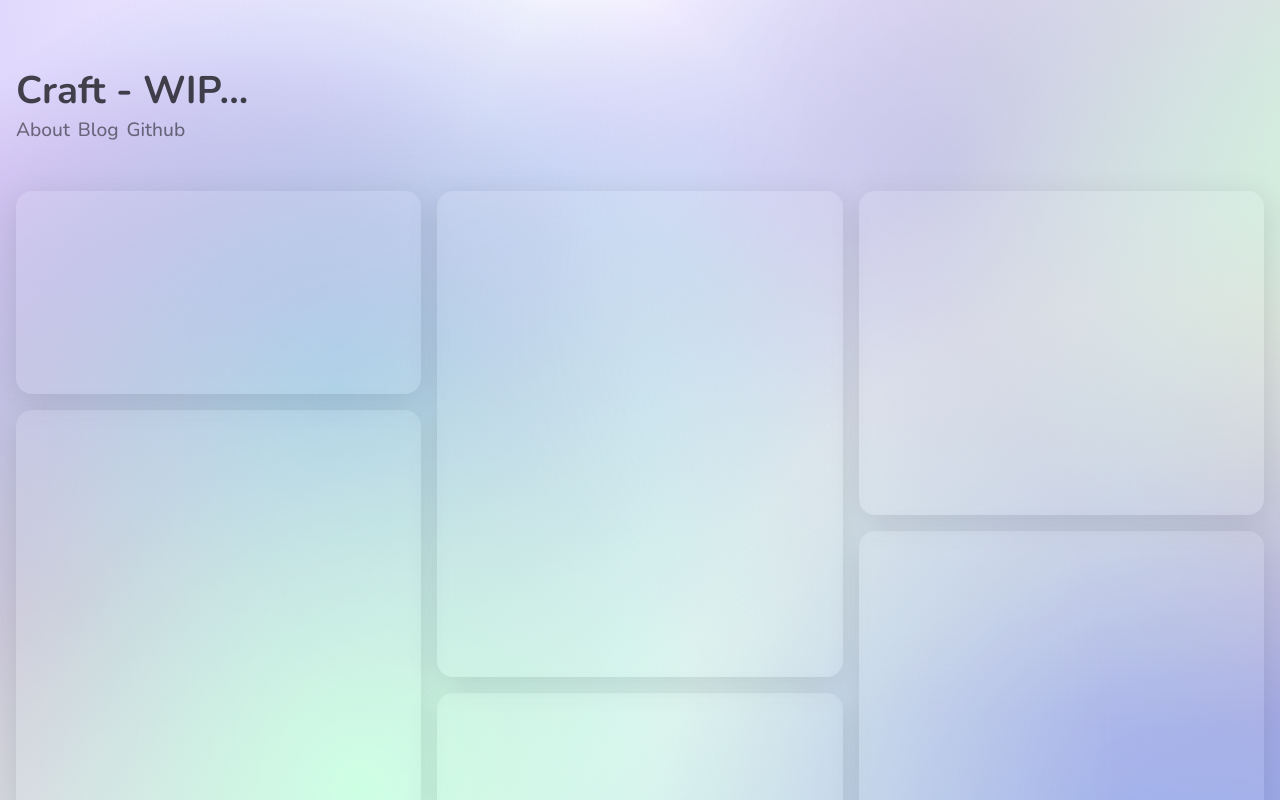
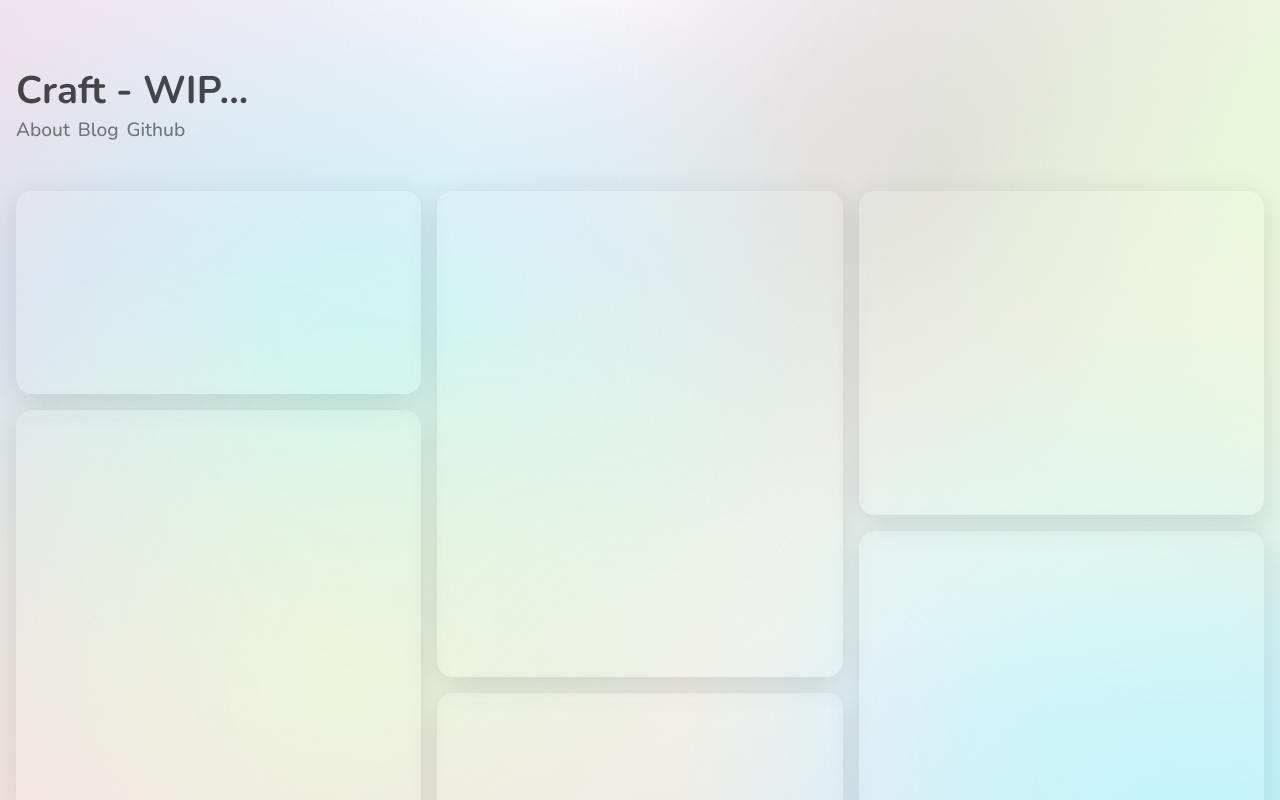
Before and after one commit to HoseungJang/craft.hoseung.me, a React app: page / in a window 1280 px wide. Shown: the top 800 px of the page. Built offline with nearby package versions, Linux system fonts and the light colour scheme.

Commit message:
fix gradient colors

```diff
--- a/src/pages/Main/components/Layout.tsx
+++ b/src/pages/Main/components/Layout.tsx
@@ -50,10 +50,10 @@ export function Layout({ children }: LayoutProps) {
   );
 }
 
-const red = "#f675a8";
-const green = "#c8ffe0";
-const blue = "#8ea7e9";
-const purple = "#beadfa";
+const red = "#fddde6";
+const green = "#e5fdd1";
+const blue = "#b9f3fc";
+const purple = "#d6cadd";
 
 function Background() {
   const [vw, vh] = useViewportSize();
@@ -88,7 +88,7 @@ function Background() {
             radial-gradient(at 100% 100%, ${purple} 0%, transparent 50%),
             radial-gradient(at 30% 50%, ${purple} 0%, transparent 30%),
             radial-gradient(at 80% 10%, ${purple} 0%, transparent 40%),
-            radial-gradient(at 80% 60%, ${red} 0%, transparent 30%);
+            radial-gradient(at 80% 60%, ${red} 0%, transparent 40%);
 
           @keyframes background-rotate {
             0% {
@@ -112,8 +112,10 @@ function Background() {
           width: ${backgroundSize}px;
           height: ${backgroundSize}px;
 
-          background: radial-gradient(at 50% 100%, ${green} 0%, transparent 40%),
-            radial-gradient(at 35% 30%, ${green} 0%, transparent 40%),
+          background: radial-gradient(at 0% 0%, ${red} 0%, transparent 50%),
+            radial-gradient(at 5% 0%, ${red} 0%, transparent 30%),
+            radial-gradient(at 50% 100%, ${green} 0%, transparent 40%),
+            radial-gradient(at 40% 30%, ${green} 0%, transparent 30%),
             radial-gradient(at 55% 35%, ${blue} 0%, transparent 30%),
             radial-gradient(at 10% 70%, ${blue} 0%, transparent 30%),
             radial-gradient(at 10% 70%, ${blue} 0%, transparent 30%);
```
